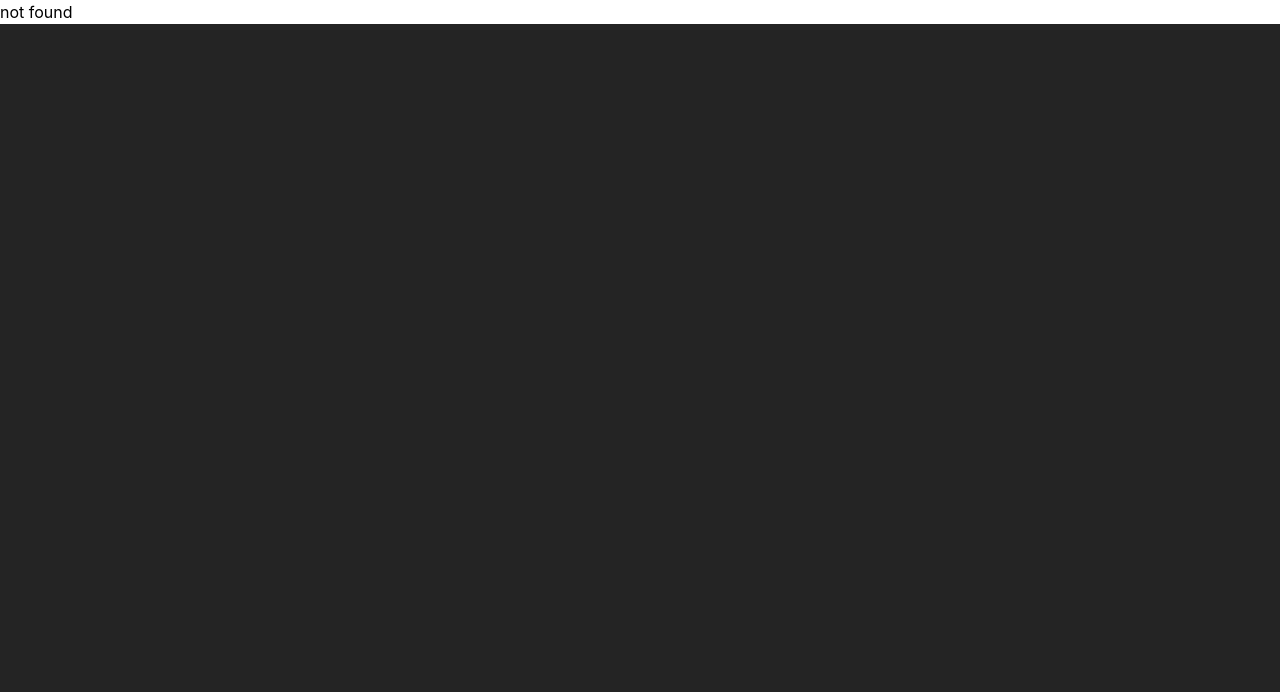
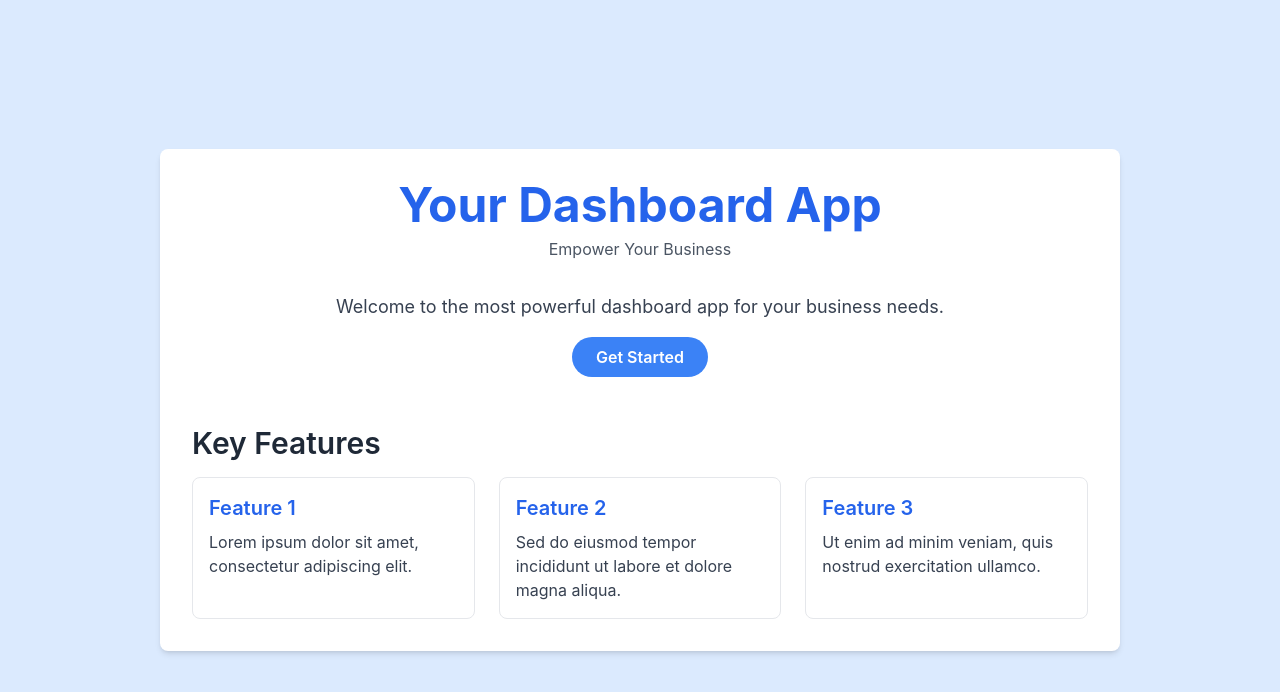
Before and after one commit to oleglukasevici/dashboard-app, a React (Vite) app: page / in a window 1280 px wide. Shown: the top 692 px of the page. Built offline with nearby package versions, Linux system fonts and the light colour scheme.

Commit message:
feat landing page add

```diff
--- a/src/bootstrap/RouterProvider/router.tsx
+++ b/src/bootstrap/RouterProvider/router.tsx
@@ -2,8 +2,13 @@ import { createBrowserRouter } from "react-router-dom";
 
 import OverviewPage from "../../containers/Overview";
 import LoginPage from "../../containers/Login";
+import LandingPage from "../../containers/Landing";
 
 export const router = createBrowserRouter([
+  {
+    path: "/",
+    element: <LandingPage />,
+  },
   {
     path: "/login",
     element: <LoginPage />,
--- /dev/null
+++ b/src/containers/Landing/index.tsx
@@ -0,0 +1,60 @@
+import React from "react";
+import { useNavigate } from "react-router-dom";
+
+const LandingPage: React.FunctionComponent = () => {
+  const navigate = useNavigate();
+  return (
+    <div className="min-h-screen bg-blue-100 flex items-center justify-center">
+      <div className="w-9/12 p-8 bg-white shadow-md rounded-lg">
+        <header className="text-center mb-8">
+          <h1 className="text-5xl font-bold text-blue-600">
+            Your Dashboard App
+          </h1>
+          <p className="text-gray-600 mt-2">Empower Your Business</p>
+        </header>
+        <div className="text-center">
+          <p className="text-lg text-gray-700 mb-4">
+            Welcome to the most powerful dashboard app for your business needs.
+          </p>
+          <button
+            onClick={() => navigate("/login")}
+            className="bg-blue-500 hover:bg-blue-600 text-white font-semibold py-2 px-6 rounded-full"
+          >
+            Get Started
+          </button>
+        </div>
+        <section className="mt-12">
+          <h2 className="text-3xl font-semibold text-gray-800 mb-4">
+            Key Features
+          </h2>
+          <div className="grid grid-cols-1 md:grid-cols-2 lg:grid-cols-3 gap-6">
+            {/* Feature 1 */}
+            <div className="border p-4 rounded-lg hover:shadow-md">
+              <h3 className="text-xl font-semibold text-blue-600">Feature 1</h3>
+              <p className="text-gray-700 mt-2">
+                Lorem ipsum dolor sit amet, consectetur adipiscing elit.
+              </p>
+            </div>
+            {/* Feature 2 */}
+            <div className="border p-4 rounded-lg hover:shadow-md">
+              <h3 className="text-xl font-semibold text-blue-600">Feature 2</h3>
+              <p className="text-gray-700 mt-2">
+                Sed do eiusmod tempor incididunt ut labore et dolore magna
+                aliqua.
+              </p>
+            </div>
+            {/* Feature 3 */}
+            <div className="border p-4 rounded-lg hover:shadow-md">
+              <h3 className="text-xl font-semibold text-blue-600">Feature 3</h3>
+              <p className="text-gray-700 mt-2">
+                Ut enim ad minim veniam, quis nostrud exercitation ullamco.
+              </p>
+            </div>
+          </div>
+        </section>
+      </div>
+    </div>
+  );
+};
+
+export default LandingPage;
--- a/src/containers/Login/index.tsx
+++ b/src/containers/Login/index.tsx
@@ -1,6 +1,8 @@
+import { useNavigate } from "react-router-dom";
 import { AppSettings } from "../../settings/App.settings";
 
 const LoginPage: React.FunctionComponent = () => {
+  const navigate = useNavigate();
   return (
     <div className="flex items-center justify-center h-screen flex-col ">
       <div className="text-3xl p-10">{AppSettings.name}</div>
@@ -34,7 +36,8 @@ const LoginPage: React.FunctionComponent = () => {
             />
           </div>
           <button
-            type="submit"
+            onClick={() => navigate("/overview")}
+            type="button"
             className="w-full bg-blue-500 hover:bg-blue-600 text-white font-bold py-2 px-4 rounded"
           >
             Login
```
